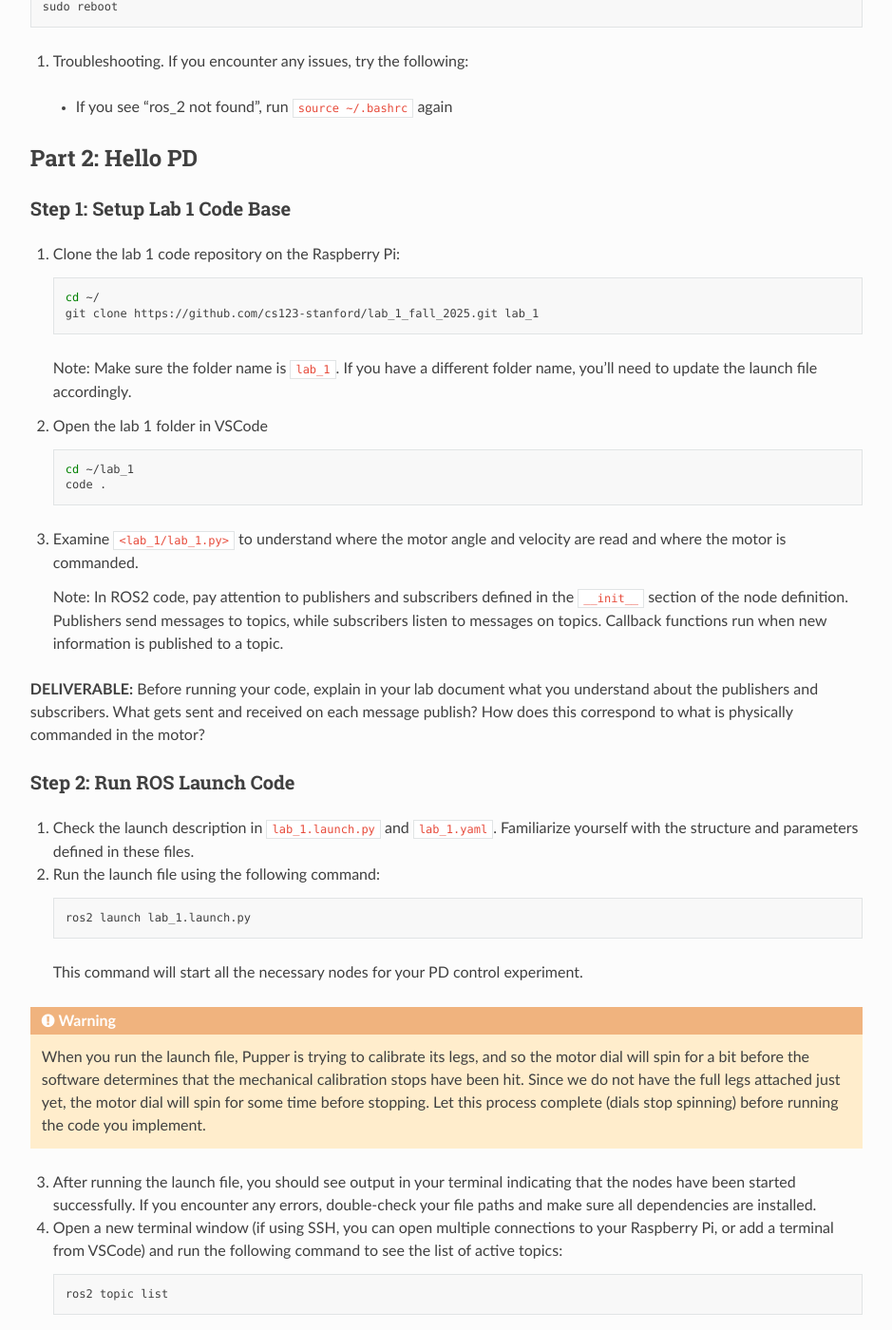
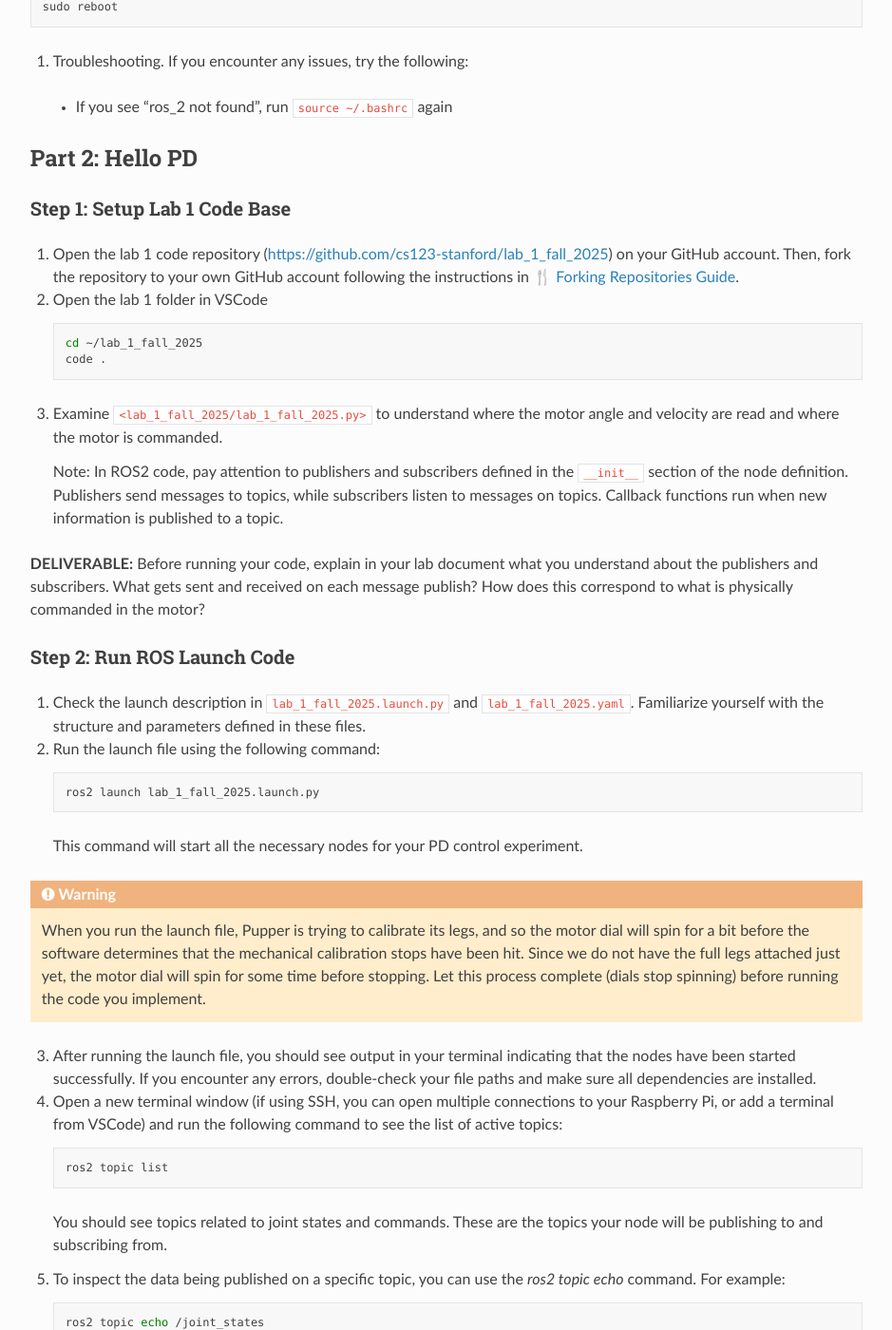
Before and after one commit to cs123-stanford/cs123-stanford, a Sphinx documentation site: the page built from docs/schedule/labs/fall-25/lab-1.rst, in a window 1280 px wide and 1400 px high, scrolled down 4009 px. Shown: the whole window at 95% size, without its empty margins (320-1259 px from the left). Built offline with Sphinx 7.4.7 and the Read the Docs theme 3.1.0, drawn with Linux system fonts in a browser that asks for light colours; some of the changed text lies outside the part shown.

Commit message:
add forking instructions

```diff
--- a/docs/schedule/labs/fall-25/lab-1.rst
+++ b/docs/schedule/labs/fall-25/lab-1.rst
@@ -100,23 +100,16 @@
 Step 1: Setup Lab 1 Code Base
 ^^^^^^^^^^^^^^^^^^^^^^^^^^^^^
 
-1. Clone the lab 1 code repository on the Raspberry Pi:
-
-   .. code-block:: bash
-
-      cd ~/
-      git clone https://github.com/cs123-stanford/lab_1_fall_2025.git lab_1
-
-   Note: Make sure the folder name is ``lab_1``. If you have a different folder name, you'll need to update the launch file accordingly.
+1. Open the lab 1 code repository (`https://github.com/cs123-stanford/lab_1_fall_2025 <https://github.com/cs123-stanford/lab_1_fall_2025>`_) on your GitHub account. Then, fork the repository to your own GitHub account following the instructions in :doc:`forking_repositories`.
 
 2. Open the lab 1 folder in VSCode
 
    .. code-block:: bash
 
-      cd ~/lab_1
+      cd ~/lab_1_fall_2025
       code .
 
-3. Examine ``<lab_1/lab_1.py>`` to understand where the motor angle and velocity are read and where the motor is commanded.
+3. Examine ``<lab_1_fall_2025/lab_1_fall_2025.py>`` to understand where the motor angle and velocity are read and where the motor is commanded.
 
    Note: In ROS2 code, pay attention to publishers and subscribers defined in the ``__init__`` section of the node definition. Publishers send messages to topics, while subscribers listen to messages on topics. Callback functions run when new information is published to a topic.
 
@@ -126,13 +119,13 @@
 Step 2: Run ROS Launch Code
 ^^^^^^^^^^^^^^^^^^^^^^^^^^^
 
-1. Check the launch description in ``lab_1.launch.py`` and ``lab_1.yaml``. Familiarize yourself with the structure and parameters defined in these files.
+1. Check the launch description in ``lab_1_fall_2025.launch.py`` and ``lab_1_fall_2025.yaml``. Familiarize yourself with the structure and parameters defined in these files.
 
 2. Run the launch file using the following command:
 
    .. code-block:: bash
 
-      ros2 launch lab_1.launch.py
+      ros2 launch lab_1_fall_2025.launch.py
 
    This command will start all the necessary nodes for your PD control experiment.
 
@@ -165,8 +158,8 @@
 
 Also, answer the following questions:
 
-1. What nodes are being launched by your `lab_1.launch.py` file?
-2. What parameters are being set in the `lab_1.yaml` file, and what do you think they control?
+1. What nodes are being launched by your `lab_1_fall_2025.launch.py` file?
+2. What parameters are being set in the `lab_1_fall_2025.yaml` file, and what do you think they control?
 3. Based on the topics you observed, how do you think the different parts of your robot control system are communicating with each other?
 
 Remember, understanding how the launch system works and how to inspect your ROS2 system is crucial for debugging and developing more complex robotic systems in the future.
@@ -174,15 +167,15 @@
 Step 3. Run bang-bang control
 ^^^^^^^^^^^^^^^^^^^^^^^^^^^^^^
 
-1. Open ``lab_1.py`` and locate the ``control_loop()`` implementation. For this step, you will implement Bang-bang control before PD control. Remember that bang-bang control is a simple control strategy where the control input is either on or off. In this case, the control input is either positive maximum torque or negative maximum torque. The control input switches when the motor angle crosses a threshold.
+1. Open ``lab_1_fall_2025.py`` and locate the ``control_loop()`` implementation. For this step, you will implement Bang-bang control before PD control. Remember that bang-bang control is a simple control strategy where the control input is either on or off. In this case, the control input is either positive maximum torque or negative maximum torque. The control input switches when the motor angle crosses a threshold.
 
-2. This can be accomplished by a block of if statements. Implement bang-bang control in the `lab_1.py` file by implementing the ``get_target_joint_info(self)`` and ``calculate_torque(self, joint_pos, joint_vel, target_joint_pos, target_joint_vel)`` functions. Run your code by starting a new terminal, navigating to the lab folder, and running ``python lab_1.py``
+2. This can be accomplished by a block of if statements. Implement bang-bang control in the `lab_1_fall_2025.py` file by implementing the ``get_target_joint_info(self)`` and ``calculate_torque(self, joint_pos, joint_vel, target_joint_pos, target_joint_vel)`` functions. Run your code by starting a new terminal, navigating to the lab folder, and running ``python lab_1_fall_2025.py``
 
 **DELIVERABLE:** Take a video of your bang bang control, upload the video to your Google Drive Folder, and include the video link in your lab document with your submission
 
 Step 4: Implement P Control
 ^^^^^^^^^^^^^^^^^^^^^^^^^^^^
-1. Implement P control in the `lab_1.py` file by replacing your implementation of bang-bang control. The P controller is more robust than bang-bang control. The proportional gain (Kp) is used to tune the controller. For reference, all the joint states published by ros2 systems are typically in radians.
+1. Implement P control in the `lab_1_fall_2025.py` file by replacing your implementation of bang-bang control. The P controller is more robust than bang-bang control. The proportional gain (Kp) is used to tune the controller. For reference, all the joint states published by ros2 systems are typically in radians.
 
 2. Start with Kp = 2.0
 
@@ -195,7 +188,7 @@
 Step 5: Implement PD Control
 ^^^^^^^^^^^^^^^^^^^^^^^^^^^^
 
-1. Implement PD control in the `lab_1.py` file by replacing your implementation of P control. The PD controller is more robust than only P control, and is common control strategy used in robotics to stabilize systems (both Pupper and Toddy use PD controllers!). The proportional gain (Kp) and derivative gain (Kd) are used to tune the controller.
+1. Implement PD control in the `lab_1_fall_2025.py` file by replacing your implementation of P control. The PD controller is more robust than only P control, and is common control strategy used in robotics to stabilize systems (both Pupper and Toddy use PD controllers!). The proportional gain (Kp) and derivative gain (Kd) are used to tune the controller.
 
 2. Start with Kp = 2.0 and Kd = 0.3. Implement the PD control law using the following update equation:
 
@@ -214,7 +207,7 @@
    - :math:`K_p` and :math:`K_d` are the proportional and derivative gains
    - :math:`r(t)` known as a feedforward_term, is a constant term that you can use to send a constant torque to the motor. For us, we just use 0.
 
-3. Run your code ``python lab_1.py`` and observe the behavior of the PD controller.
+3. Run your code ``python lab_1_fall_2025.py`` and observe the behavior of the PD controller.
 
 **DELIVERABLE:** Answer the following questions in your lab document:
 
```
Also changed, not shown: docs/schedule/labs/fall-25/forking_repositories.rst (added, +125 -0 lines), docs/schedule/labs/fall-25/forking_imgs/copy_link.png (added), docs/schedule/labs/fall-25/forking_imgs/create_fork.png (added), docs/schedule/labs/fall-25/forking_imgs/make_repository.png (added), docs/schedule/labs/fall-25/forking_imgs/terminal_command.png (added).
